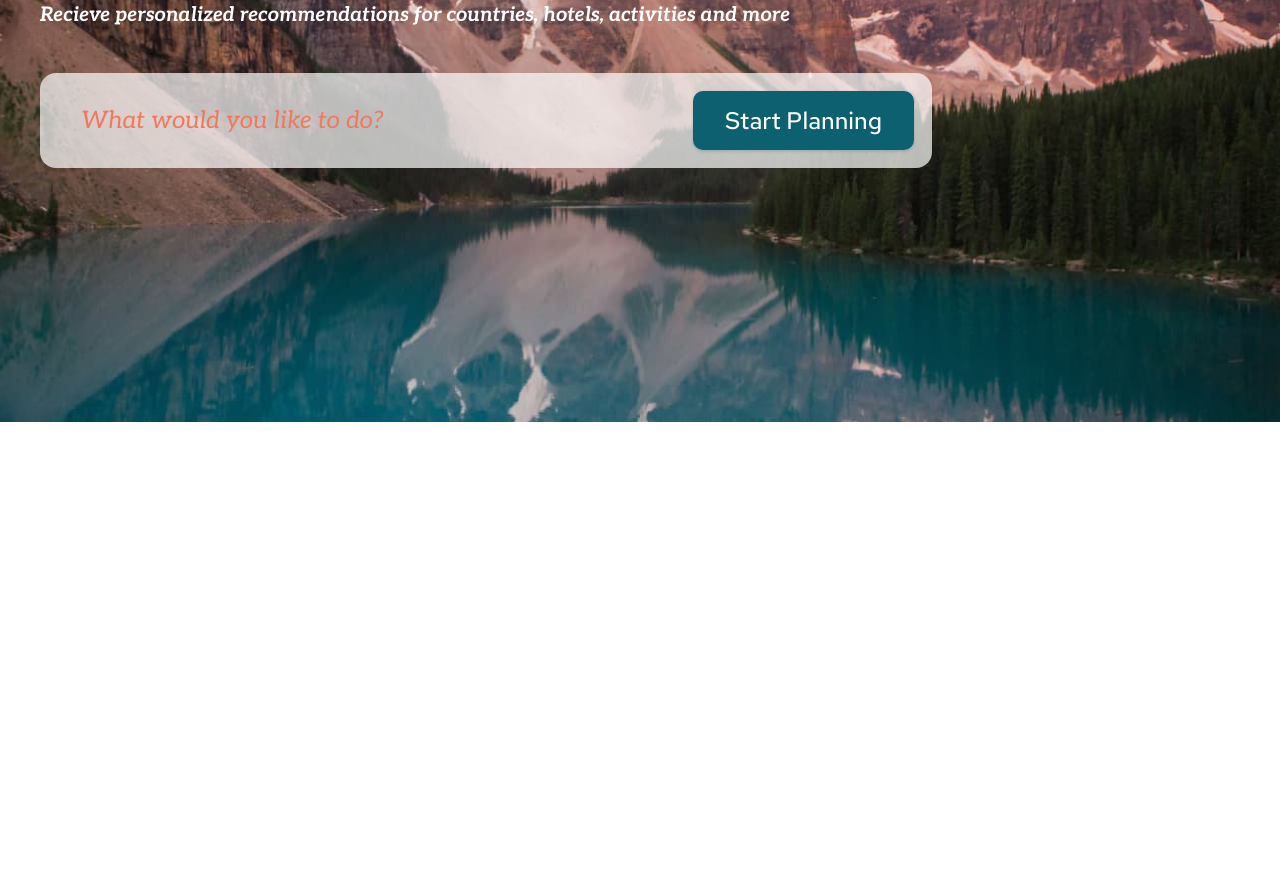
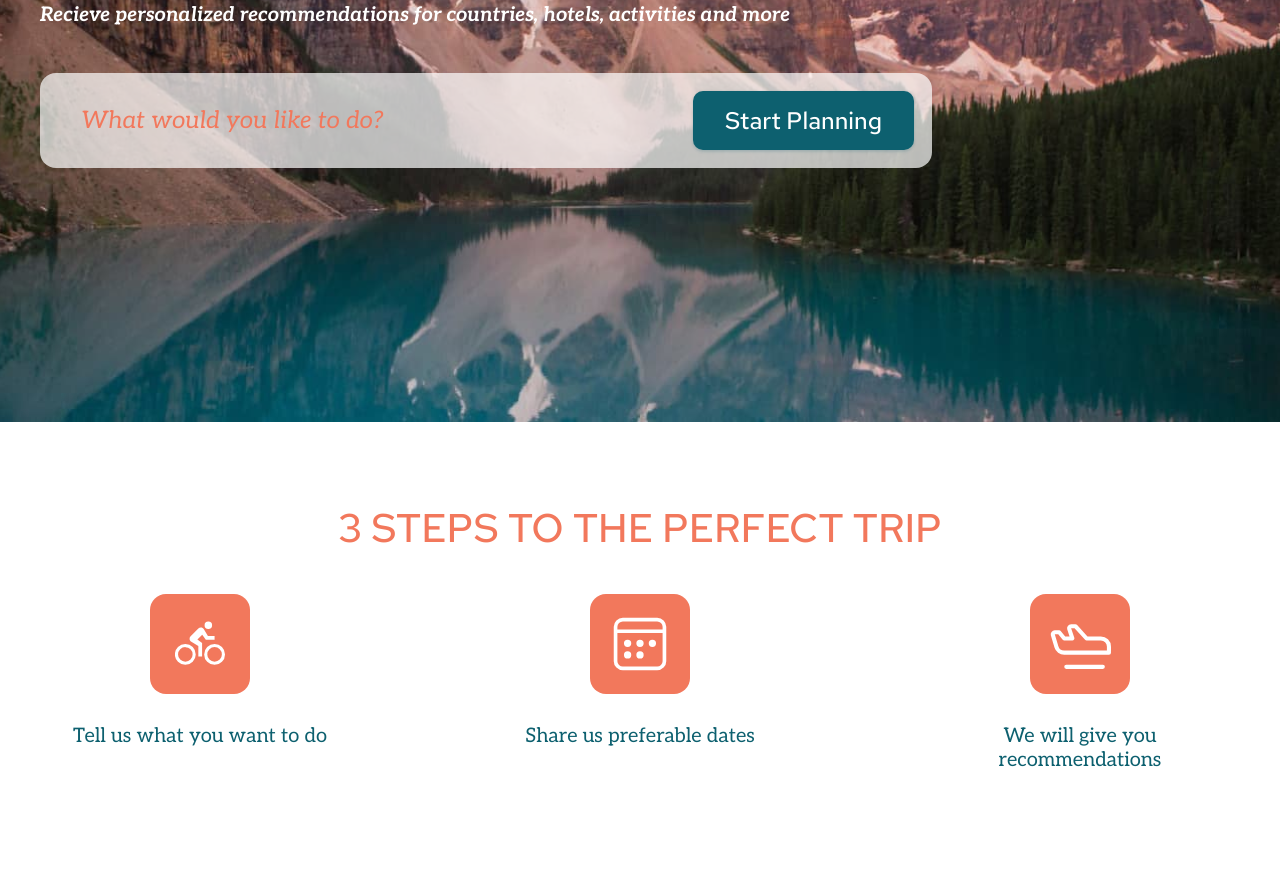
Before and after one commit to sashua/rsschool-2022q2, a plain HTML site: page travel/index.html in a window 1280 px wide. Shown: the part 347-1219 px from the top of the page. Before the commit the page ends 800 px from the top, so only its background shows below. Drawn offline with nearby package versions, Linux system fonts and the light colour scheme; a web font is replaced by a local one.

Commit message:
feat: add steps section

```diff
--- a/travel/css/styles.css
+++ b/travel/css/styles.css
@@ -1,32 +1,32 @@
 /* === Globas styles start === */
 :root {
-    --primary-font-family: 'Aleo', serif;
-    --secondary-font-family: 'Red Hat Text', sans-serif;
-    --logo-font-family: 'Magra', sans-serif;
+    --primary-font: 'Aleo', serif;
+    --secondary-font: 'Red Hat Text', sans-serif;
+    --logo-font: 'Magra', sans-serif;
 
     --primary-color: #0d606f;
     --accent-color: #f2785c;
     --white-color: #ffffff;
-
     --primary-light-color: #f8f8f8;
 
     --header-bg-color: rgba(242, 120, 92, 0.7);
+    --form-bg-color: rgba(255, 255, 255, 0.7);
+
     --header-shadow: 0px 4px 4px rgba(13, 96, 111, 0.5);
-
-    --button-border-radius: 10px;
     --button-shadow: 0px 4px 4px rgba(0, 0, 0, 0.25),
         0px 2px 3px rgba(13, 96, 111, 0.16);
     --button-big-shadow: 0px 0px 3px rgba(13, 96, 111, 0.08),
         0px 2px 3px rgba(13, 96, 111, 0.16);
 
-    --form-bg-color: rgba(255, 255, 255, 0.7);
-    --form-border-radius: 16px;
+    --border-radius: 10px;
+    --border-radius-big: 16px;
 }
 
 body {
-    font-family: var(--primary-font-family);
+    font-family: var(--primary-font);
     font-size: 20px;
     line-height: 1.2;
+    color: var(--primary-color);
 }
 
 h1,
@@ -44,7 +44,8 @@ a {
     color: inherit;
 }
 
-ul {
+ul,
+ol {
     margin: 0;
     padding: 0;
     list-style: none;
@@ -68,13 +69,24 @@ ul {
     padding-left: 20px;
 }
 
+/* Titles */
+.section-title {
+    font-family: var(--secondary-font);
+    font-weight: 500;
+    font-size: 40px;
+    line-height: 1.3;
+    text-align: center;
+    text-transform: uppercase;
+    color: var(--accent-color);
+}
+
 /* Logo */
 .logo {
     display: inline-flex;
     align-items: center;
     column-gap: 6px;
 
-    font-family: var(--logo-font-family);
+    font-family: var(--logo-font);
     font-weight: 600;
     font-size: 32px;
     line-height: 39px;
@@ -89,7 +101,7 @@ ul {
 }
 
 .nav__link {
-    font-family: var(--secondary-font-family);
+    font-family: var(--secondary-font);
     font-weight: 500;
     font-size: 16px;
     line-height: 21px;
@@ -102,7 +114,7 @@ ul {
     display: inline-block;
     padding: 10px 30px;
 
-    font-family: var(--secondary-font-family);
+    font-family: var(--secondary-font);
     font-weight: 500;
     font-size: 16px;
     line-height: 21px;
@@ -111,7 +123,7 @@ ul {
     background-color: var(--primary-color);
     box-shadow: var(--button-shadow);
     border: none;
-    border-radius: var(--button-border-radius);
+    border-radius: var(--border-radius);
     cursor: pointer;
 }
 
@@ -132,7 +144,7 @@ ul {
     flex-wrap: wrap;
 
     background-color: var(--form-bg-color);
-    border-radius: var(--form-border-radius);
+    border-radius: var(--border-radius-big);
 }
 
 .form-plan__text {
@@ -217,3 +229,44 @@ ul {
     color: var(--white-color);
 }
 /* --- Hero styles end --- */
+
+/* === Steps styles start === */
+.steps {
+    padding-top: 80px;
+    padding-bottom: 100px;
+}
+
+.steps__title {
+    margin-bottom: 40px;
+}
+
+.steps__list {
+    display: flex;
+    column-gap: 20px;
+    justify-content: space-between;
+}
+
+.steps__item {
+    flex-basis: 320px;
+    text-align: center;
+}
+
+.steps__icon {
+    display: flex;
+    justify-content: center;
+    align-items: center;
+    width: 100px;
+    height: 100px;
+    margin-right: auto;
+    margin-left: auto;
+    margin-bottom: 30px;
+
+    color: var(--white-color);
+    background-color: var(--accent-color);
+    border-radius: var(--border-radius-big);
+}
+
+.steps__icon > svg {
+    fill: currentColor;
+}
+/* --- Steps styles end --- */
--- a/travel/index.html
+++ b/travel/index.html
@@ -75,6 +75,46 @@
                 </div>
             </section>
             <!-- Hero end -->
+
+            <!-- Steps start -->
+            <section class="steps">
+                <div class="container">
+                    <h2 class="section-title steps__title">
+                        3 Steps to the perfect trip
+                    </h2>
+                    <ol class="steps__list">
+                        <li class="steps__item">
+                            <div class="steps__icon">
+                                <svg width="50" height="50">
+                                    <use href="./img/icons.svg#icon-bike"></use>
+                                </svg>
+                            </div>
+                            <p class="steps_text">
+                                Tell us what you want to do
+                            </p>
+                        </li>
+                        <li class="steps__item">
+                            <div class="steps__icon">
+                                <svg width="70" height="70">
+                                    <use href="./img/icons.svg#icon-calendar"></use>
+                                </svg>
+                            </div>
+                            <p class="steps_text">Share us preferable dates</p>
+                        </li>
+                        <li class="steps__item">
+                            <div class="steps__icon">
+                                <svg width="65" height="65">
+                                    <use href="./img/icons.svg#icon-airplane"></use>
+                                </svg>
+                            </div>
+                            <p class="steps_text">
+                                We will give you recommendations
+                            </p>
+                        </li>
+                    </ul>
+                </div>
+            </section>
+            <!-- Steps end -->
         </div>
     </body>
 </html>
```
Also changed, not shown: travel/img/icons.svg (added).
